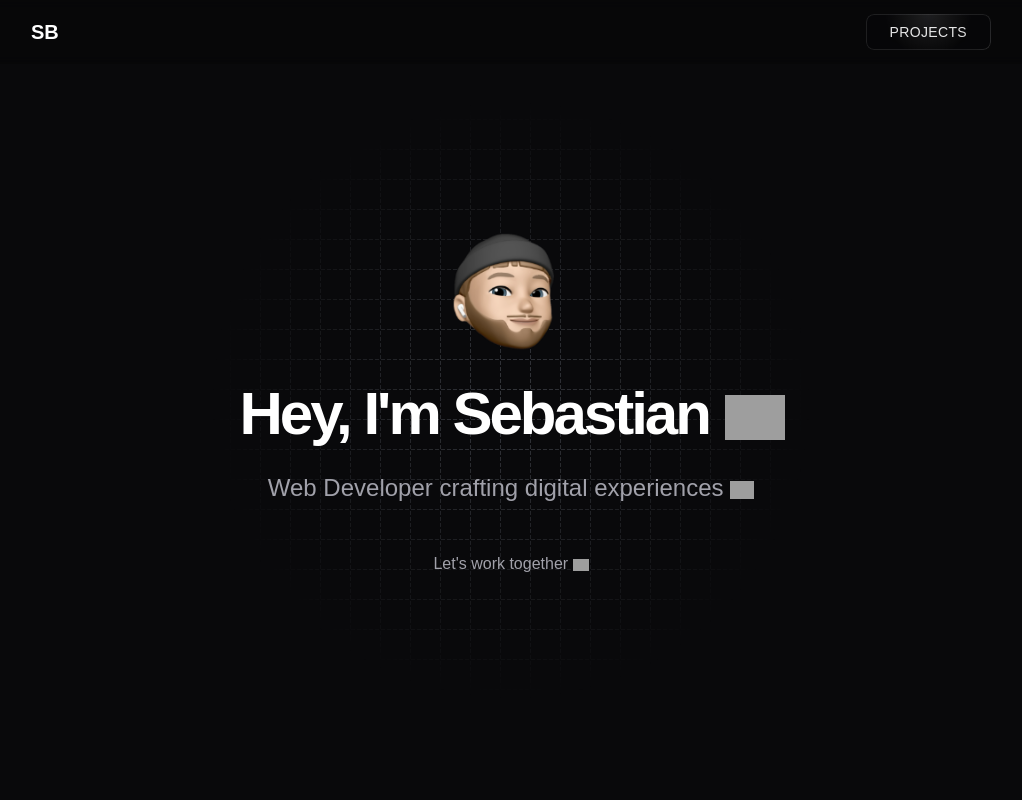
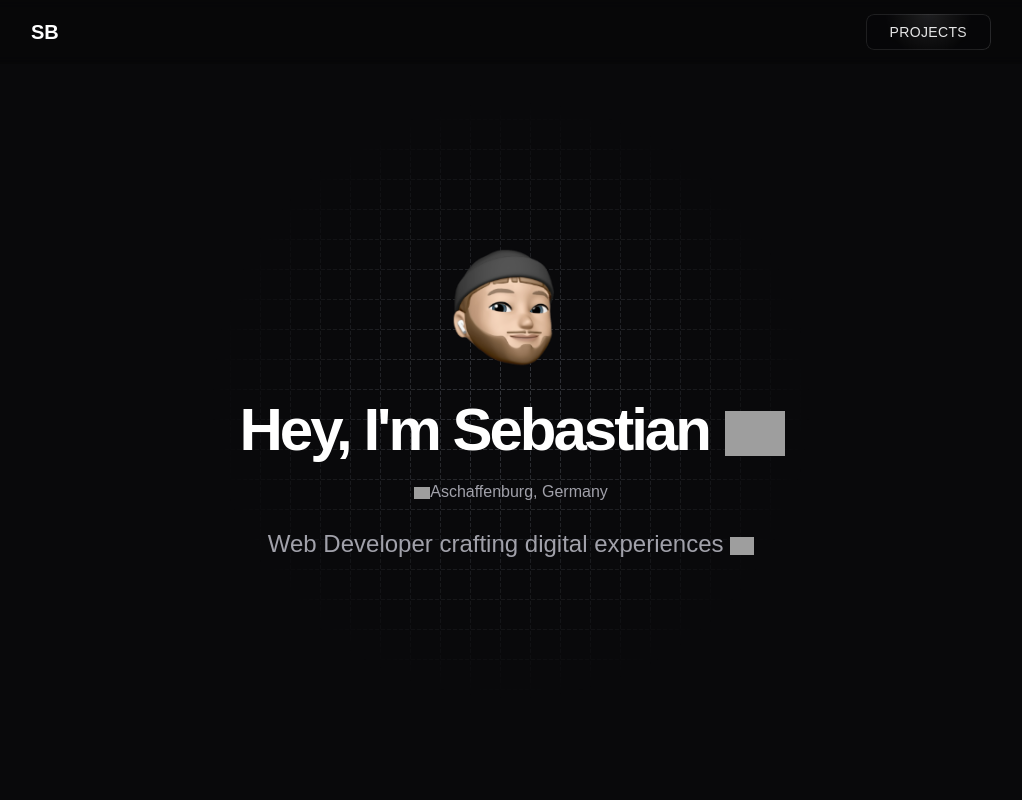
Before and after one commit to SirSebi/portfolio, a Next.js app: page / in a window 1280 px wide. Shown: the top 800 px of the page, without its empty margins (129-1151 px from the left). Built offline with nearby package versions, Linux system fonts and the light colour scheme; grey boxes are pictures that could not be loaded; what tailwindcss-motion would draw is missing.

Commit message:
update location in hero section

```diff
--- a/src/components/Hero.tsx
+++ b/src/components/Hero.tsx
@@ -52,6 +52,15 @@ export default function Hero() {
         </BlurFade>
 
         <BlurFade delay={0.25*4} inView>
+          <p className="text-zinc-400 hover:text-white transition-colors group">
+          <span className="inline-block transition-all duration-300 ease-in-out group-hover:translate-y-[-4px] group-hover:rotate-[-12deg]">
+            <Emoji symbol="📍" />
+          </span>
+           Aschaffenburg, Germany
+          </p>
+        </BlurFade>
+
+        <BlurFade delay={0.25*6} inView>
         <p className="text-2xl text-zinc-400 mt-6">
           Web Developer crafting digital experiences <span className="inline-block transition-all duration-300 ease-in-out hover:translate-y-[-4px]">
             <Emoji symbol="✨" />
@@ -59,15 +68,6 @@ export default function Hero() {
         </p>
         </BlurFade>
 
-        <div className="mt-12 flex items-center justify-center gap-x-6">
-        <BlurFade delay={0.25*6} inView>
-          <a href="#contact" className="text-zinc-400 hover:text-white transition-colors group">
-            Let&apos;s work together <span className="inline-block transition-all duration-300 ease-in-out group-hover:translate-y-[-4px] group-hover:rotate-[12deg]">
-              <Emoji symbol="🚀" />
-            </span>
-          </a>
-          </BlurFade>
-        </div>
       </div>
     </div>
   );
```
